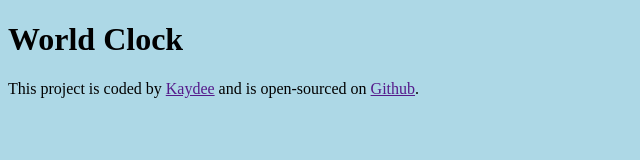
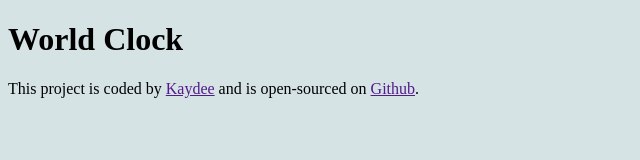
Before and after one commit to kaydee-codes/world-clock-app, a plain HTML site: page index.html in a window 1280 px wide. Shown: the whole page, without its empty margins (0-640 px from the left). Drawn offline with Linux system fonts and the light colour scheme.

Commit message:
updated background color

```diff
--- a/css/styles.css
+++ b/css/styles.css
@@ -1,3 +1,3 @@
 body {
-  background: lightblue;
+  background: #d5e3e5;
 }
```
